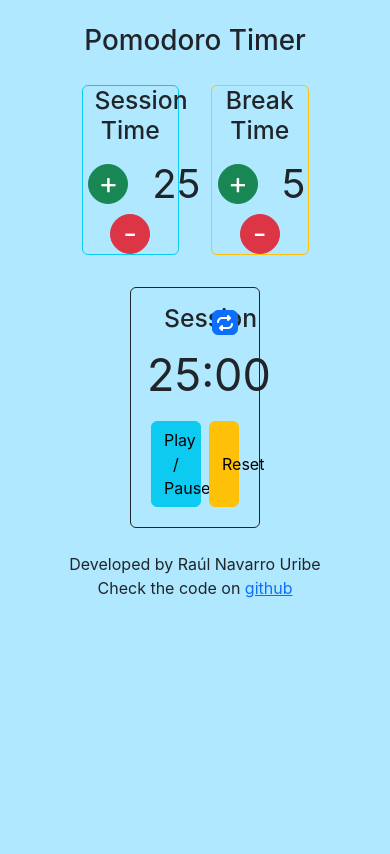
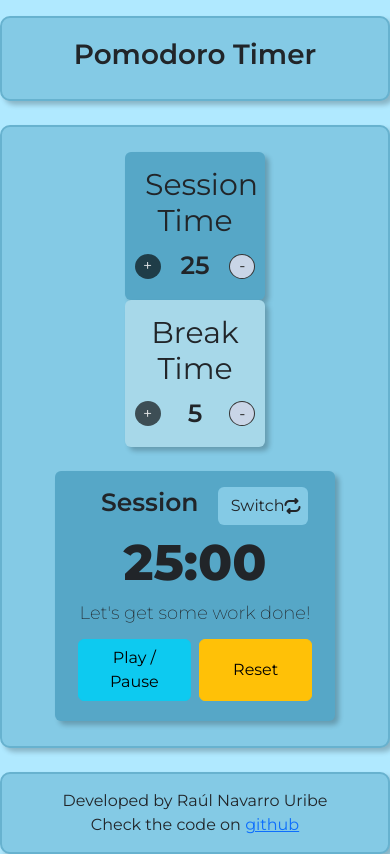
Before and after one commit to raulnu/fcc-frontend-pomodoro, a React (Create React App) app: page / in a window 390 px wide. Built offline with nearby package versions, Linux system fonts and the light colour scheme.

Commit message:
Nuevos estilos y responsive

```diff
--- a/public/index.html
+++ b/public/index.html
@@ -13,6 +13,12 @@
       integrity="sha512-KfkfwYDsLkIlwQp6LFnl8zNdLGxu9YAA1QvwINks4PhcElQSvqcyVLLD9aMhXd13uQjoXtEKNosOWaZqXgel0g=="
       crossorigin="anonymous"
       referrerpolicy="no-referrer"
+    />
+    <link rel="preconnect" href="https://fonts.googleapis.com" />
+    <link rel="preconnect" href="https://fonts.gstatic.com" crossorigin />
+    <link
+      href="https://fonts.googleapis.com/css2?family=Montserrat:wght@200;400;600;800&display=swap"
+      rel="stylesheet"
     />
     <!--
       manifest.json provides metadata used when your web app is installed on a
--- a/src/App.js
+++ b/src/App.js
@@ -71,7 +71,7 @@ function App() {
   return (
     <div className="container">
       <Header />
-      <main className="principal row justify-content-center">
+      <main className="principal row justify-content-center mt-4">
         <Controladores
           sessionMinutes={sessionMinutes}
           setSessionMinutes={setSessionMinutes}
--- a/src/Components/Controlador.js
+++ b/src/Components/Controlador.js
@@ -22,26 +22,26 @@ export default function Controlador(props) {
 
   return (
     <div
-      className={`controlador col-3 m-3 border ${
-        id === "session" ? "border-info" : "border-warning"
+      className={`controlador col-5 col-lg-4 ${
+        id === "session" ? "session-box" : "break-box"
       } rounded`}
     >
       <div className="row">
-        <h2 className="text-center">{`${title} Time`}</h2>
+        <h2 className="controller-title text-center">{`${title} Time`}</h2>
       </div>
       <div className="row justify-content-around align-items-center">
         <button
           type="button"
-          className="sumar-restar btn btn-success rounded-circle col-4"
+          className="sumar sumar-restar btn rounded-circle col-2"
           onClick={handleMore}
           disabled={playing ? true : false}
         >
           <span>+</span>
         </button>
-        <span className="numero col-4 text-center">{staticMinutes}</span>
+        <span className="numero col-6 text-center">{staticMinutes}</span>
         <button
           type="button"
-          className="sumar-restar btn btn-danger rounded-circle col-4"
+          className="restar sumar-restar btn rounded-circle col-2"
           onClick={handleLess}
           disabled={playing ? true : false}
         >
--- a/src/Components/Controladores.js
+++ b/src/Components/Controladores.js
@@ -14,7 +14,7 @@ export default function Controladores(props) {
     setStaticBreakMinutes,
   } = props;
   return (
-    <section className="controladores col-12 mt-1">
+    <section className="controladores col-md-12">
       <div className="row justify-content-center">
         <Controlador
           title={"Session"}
--- a/src/Components/Footer.js
+++ b/src/Components/Footer.js
@@ -4,7 +4,11 @@ export default function Footer() {
       <span>Developed by Raúl Navarro Uribe</span>
       <span>
         Check the code on{" "}
-        <a href="https://github.com/r-navarrouribe/fcc-frontend-pomodoro">
+        <a
+          href="https://github.com/r-navarrouribe/fcc-frontend-pomodoro"
+          target="_blank"
+          rel="noreferrer"
+        >
           github
         </a>
       </span>
--- a/src/Components/Header.js
+++ b/src/Components/Header.js
@@ -1,6 +1,6 @@
 const Header = () => {
   return (
-    <header className="row text-center mt-4">
+    <header className="cabecera row text-center mt-3">
       <h1 className="title">Pomodoro Timer</h1>
     </header>
   );
--- a/src/Components/Timer.js
+++ b/src/Components/Timer.js
@@ -41,26 +41,38 @@ export default function Timer(props) {
     setSessionOrBreak(!sessionOrBreak);
   };
   return (
-    <section className="timer col-4 text-center mt-3 border border-dark rounded p-3">
+    <section
+      className={`timer col-10 col-sm-8 col-lg-6 text-center mt-4 rounded p-3 ${
+        sessionOrBreak ? "session-box" : "break-box"
+      }`}
+    >
       <div className="row justify-content-center align-items-center">
-        <h2 className="col-6">{sessionOrBreak ? "Session" : "Break"}</h2>
+        <h2 className="timer-title col-6 mr-2">
+          {sessionOrBreak ? "Session" : "Break"}
+        </h2>
         <button
           type="button"
-          className="change-button btn btn-primary col-6 d-flex justify-content-center align-items-center"
+          className="change-button btn col-4 d-flex justify-content-between align-items-center"
           onClick={handleChange}
           disabled={playing ? true : false}
         >
+          Switch
           <i className="fa-solid fa-repeat"></i>
         </button>
       </div>
-      <span className="time-left">
-        {sessionOrBreak ? sessionDisplay : breakDisplay}
-      </span>
+      <div className="row">
+        <span className="time-left col-12">
+          {sessionOrBreak ? sessionDisplay : breakDisplay}
+        </span>
+        <span className="frase">
+          {sessionOrBreak ? "Let's get some work done!" : "Have some rest..."}
+        </span>
+      </div>
       <div className="row justify-content-center mt-2">
         <button className="btn btn-info col-5 m-1" onClick={handlePlay}>
           Play / Pause
         </button>
-        <button className="btn btn-warning col-3 m-1" onClick={resetHandler}>
+        <button className="btn btn-warning col-5 m-1" onClick={resetHandler}>
           Reset
         </button>
       </div>
--- a/src/index.scss
+++ b/src/index.scss
@@ -1,8 +1,9 @@
+$back-color: #84cae5;
+$regular-border: 2px solid #67b2cf;
+$regular-shadow: 4px 4px 5px #0000003a;
 body {
   margin: 0;
-  font-family: -apple-system, BlinkMacSystemFont, "Segoe UI", "Roboto", "Oxygen",
-    "Ubuntu", "Cantarell", "Fira Sans", "Droid Sans", "Helvetica Neue",
-    sans-serif;
+  font-family: "Montserrat", sans-serif;
   -webkit-font-smoothing: antialiased;
   -moz-osx-font-smoothing: grayscale;
   background-color: #b0e9ff;
@@ -13,6 +14,105 @@ code {
     monospace;
 }
 
+@media (min-width: 300px) {
+  .cabecera {
+    background-color: $back-color;
+    padding: 20px;
+    border: $regular-border;
+    border-radius: 10px;
+    box-shadow: $regular-shadow;
+    .title {
+      font-weight: 600;
+    }
+  }
+  .principal {
+    background-color: $back-color;
+    border: $regular-border;
+    box-shadow: $regular-shadow;
+    border-radius: 10px;
+    padding: 25px;
+
+    .controladores {
+      .controlador {
+        margin: 0px 15px;
+        box-shadow: $regular-shadow;
+        padding: 15px 20px;
+        .controller-title {
+          font-size: 30px;
+        }
+        .sumar {
+          background-color: #000000a2;
+          color: #ffffffd5;
+          transition: 300ms;
+        }
+        .sumar:hover {
+          background-color: #2c2c2c96;
+        }
+        .restar {
+          background-color: rgb(201, 213, 231);
+          color: #222;
+          border: 1px solid #333;
+          transition: 300ms;
+        }
+        .restar:hover {
+          background-color: rgb(179, 182, 189);
+        }
+        .sumar-restar {
+          height: 25px;
+          width: 25px;
+          font-size: 15px;
+          display: flex;
+          justify-content: center;
+          align-items: center;
+        }
+        .numero {
+          font-size: 25px;
+          font-weight: 600;
+        }
+      }
+    }
+    .timer {
+      box-shadow: $regular-shadow;
+      .timer-title {
+        padding: 0;
+        font-size: 25px;
+        font-weight: 600;
+      }
+      .change-button {
+        background-color: $back-color;
+        transition: 300ms;
+      }
+      .change-button:hover {
+        background-color: #96d3eb;
+      }
+      .time-left {
+        font-size: 50px;
+        font-weight: bold;
+      }
+      .frase {
+        font-size: 18px;
+        font-weight: 200;
+      }
+    }
+  }
+
+  .pie {
+    background-color: $back-color;
+    border: $regular-border;
+    border-radius: 10px;
+    box-shadow: $regular-shadow;
+    padding: 15px;
+  }
+
+  .session-box {
+    background-color: #56a7c7;
+  }
+  .break-box {
+    background-color: #a7d8e9;
+  }
+}
+
+@media (min-width: 768px) {
   .principal {
     .controladores {
       .controlador {
@@ -20,22 +120,16 @@ code {
           height: 40px;
           width: 40px;
           font-size: 30px;
-        display: flex;
-        justify-content: center;
-        align-items: center;
-      }
-      .numero {
-        font-size: 40px;
         }
       }
     }
     .timer {
-    .change-button {
-      width: 25px;
-      height: 25px;
+      .timer-title {
+        font-size: 35px;
       }
-    .time-left {
-      font-size: 45px;
+      .frase {
+        font-size: 25px;
       }
     }
   }
+}
```
Lines whose indentation alone changed are shown as unchanged.
